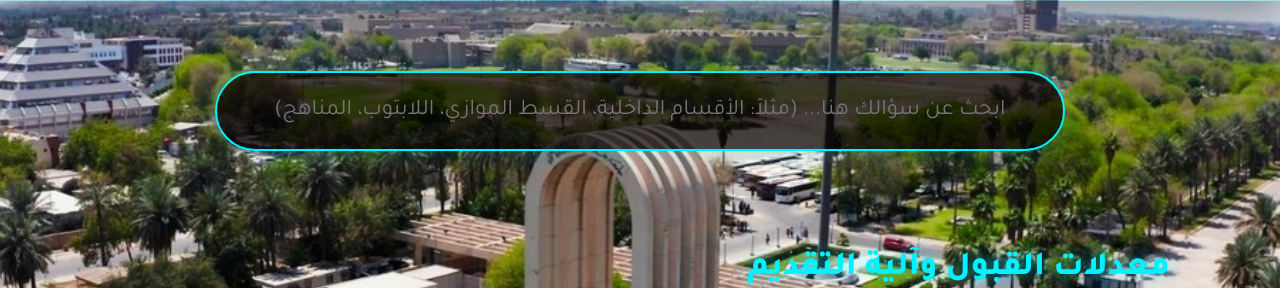
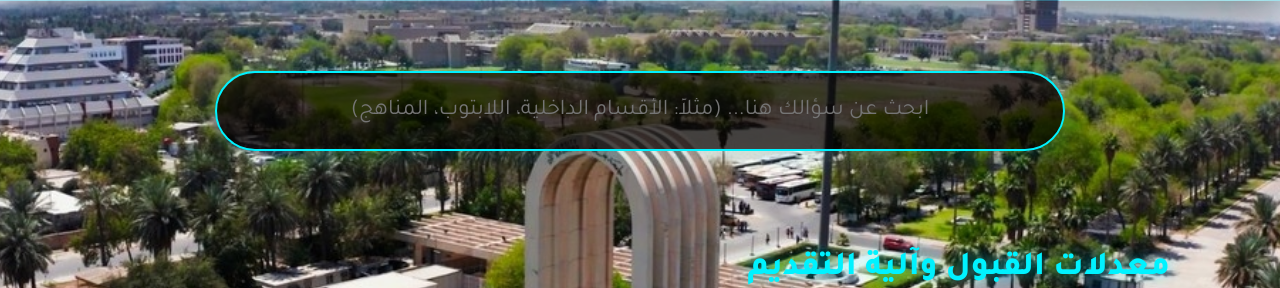
Before and after one commit to AliZaid008/college-ai-website, a Flask app: page / in a window 1280 px wide. Shown: the part 966-1254 px from the top of the page. Run offline with Flask 3, Linux system fonts and the light colour scheme.

Commit message:
Final form(attempet 13)

```diff
--- a/templates/index.html
+++ b/templates/index.html
@@ -375,7 +375,7 @@
     </header>
 
     <div class="search-container">
-        <input type="text" id="searchInput" class="search-box" onkeyup="searchFunction()" placeholder="ابحث عن سؤالك هنا... (مثلاً: الأقسام الداخلية، القسط الموازي، اللابتوب، المناهج)">
+        <input type="text" id="searchInput" class="search-box" onkeyup="searchFunction()" placeholder="ابحث عن سؤالك هنا... (مثلاً: الأقسام الداخلية، اللابتوب، المناهج)">
     </div>
 
     <div class="container">
```
